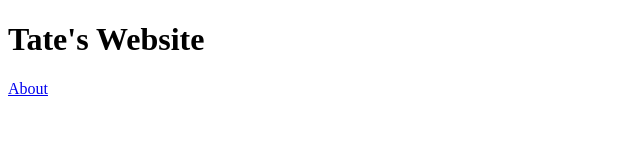
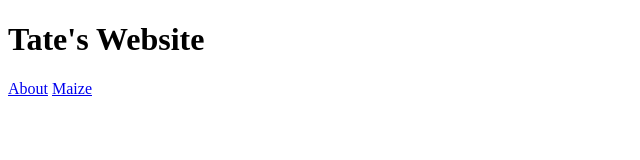
Before and after one commit to p0t8oe/p0t8oe.github.io, a plain HTML site: page index.html in a window 1280 px wide. Shown: the full height of the page, 0-640 px from the left. Drawn offline with Linux system fonts and the light colour scheme.

Commit message:
Update index.html

```diff
--- a/index.html
+++ b/index.html
@@ -6,5 +6,6 @@
 		<body>
 			<h1>Tate's Website</h1>
 			<a href="html/about.html">About</a>
+			<a href="html/maize.html">Maize</a>
 		</body>
 	</html>
```
